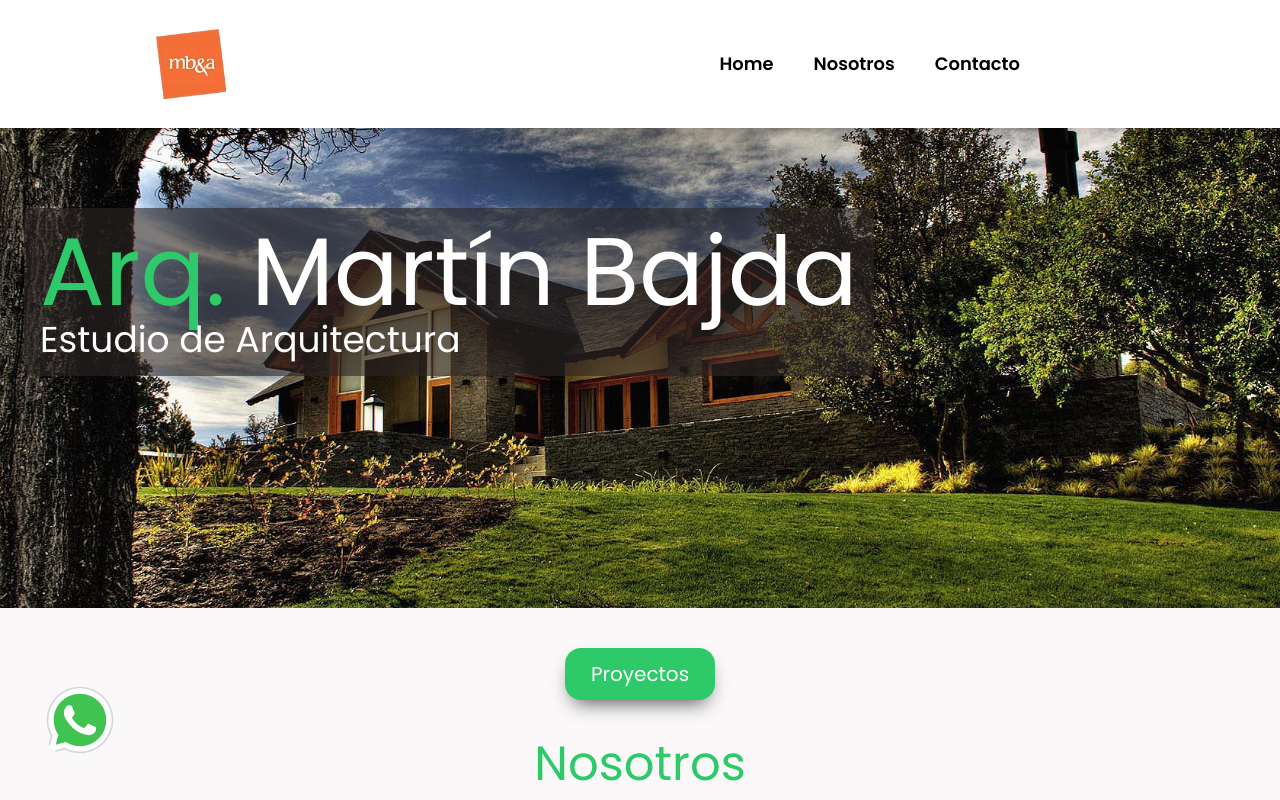
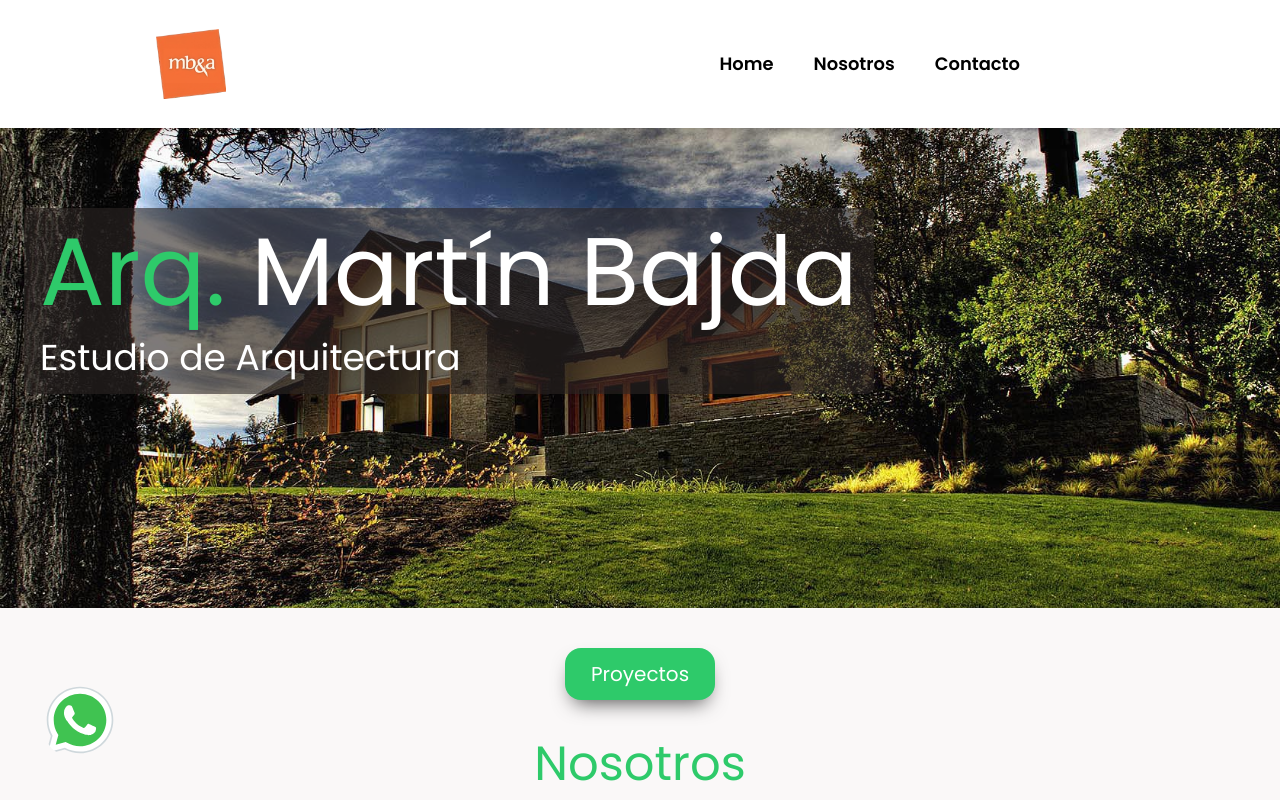
Before and after one commit to 4Bprogramming/BajdaNextJs, a Next.js app: page / in a window 1280 px wide. Shown: the top 800 px of the page. Built offline with nearby package versions, Linux system fonts and the light colour scheme.

Commit message:
Update Main.jsx

```diff
--- a/src/Components/Main/Main.jsx
+++ b/src/Components/Main/Main.jsx
@@ -32,7 +32,7 @@ function Main() {
               </span>{" "}
               Martín Bajda
             </h1>
-            <p className="text-white md:text-4xl test-md-pt-4 lg:text-4xl ">
+            <p className="text-white md:text-4xl md:pt-custom lg:text-4xl ">
               Estudio de Arquitectura
             </p>
           </article>
```
